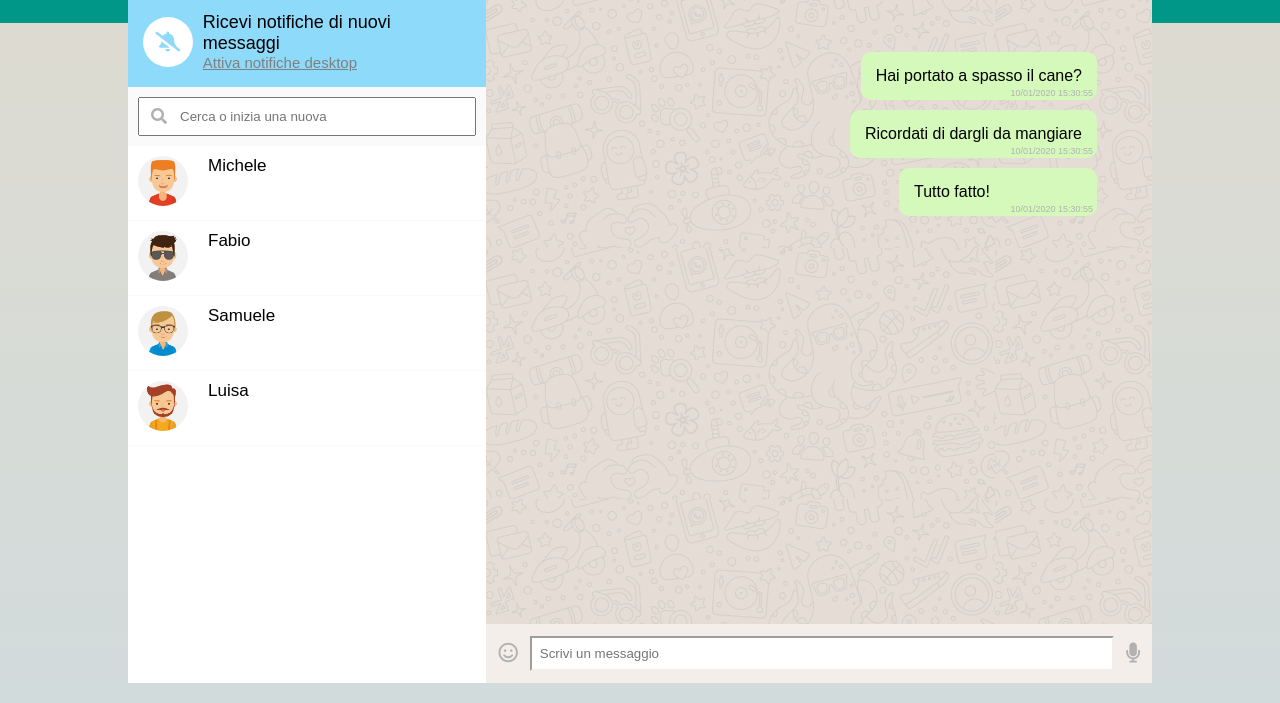
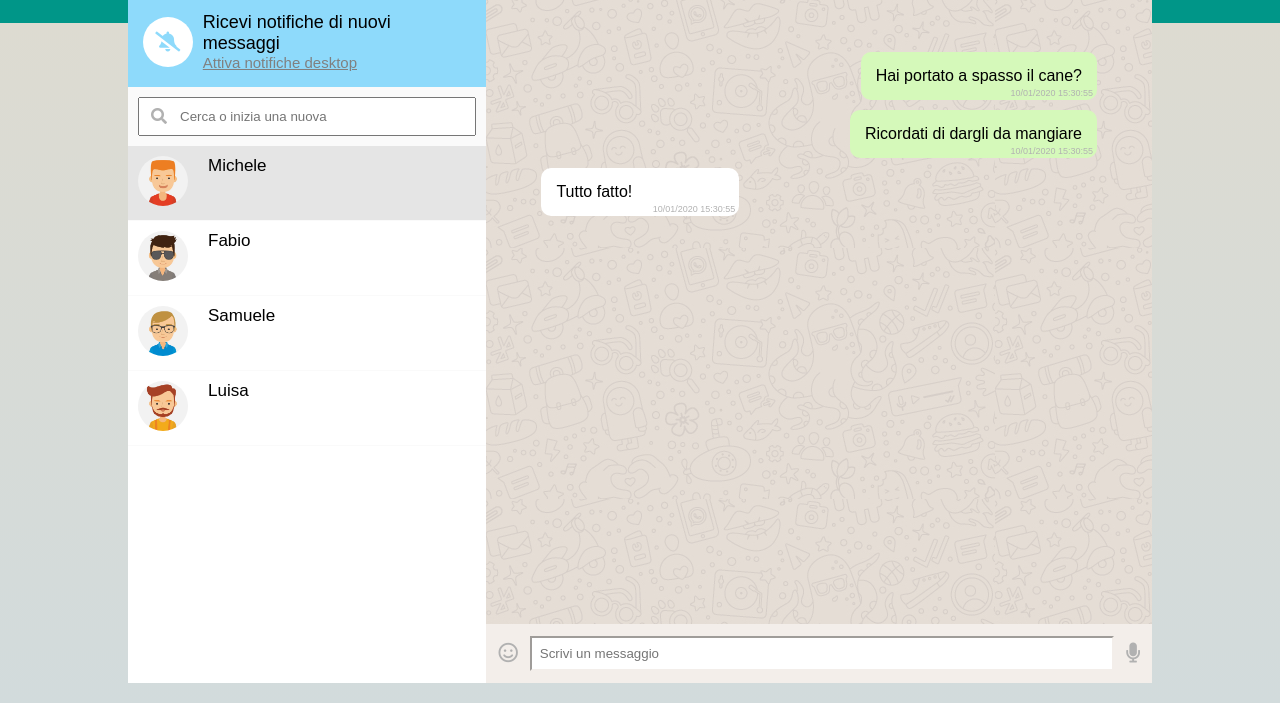
Before and after one commit to LorenzoGirinelli/vue-boolzapp, a plain HTML site: page MILESTONE 2/3/index.html in a window 1280 px wide. Shown: the part 97-800 px from the top of the page. Drawn offline with nearby package versions, Linux system fonts and the light colour scheme.

Commit message:
MILESTONE 3

```diff
--- a/MILESTONE 2/3/index.html
+++ b/MILESTONE 2/3/index.html
@@ -56,7 +56,11 @@
                         </div>
                     </div>
                     <div class="contacts">
-                        <div v-for="contact in contacts" class="contact">
+                        <div v-for="(contact, index) in contacts"
+                        class="contact"
+                        :class="{'active': index === activeContact}"
+                        @click="changeActiveContact(index)"
+                        >
                             <div class="contact-info">
                                 <div class="contact-image">
                                     <img :src="'img/avatar' + contact.avatar + '.jpg'" :alt="contact.name">
@@ -92,13 +96,17 @@
                     </div>
                     <!-- Messages -->
                     <div class="message-container">
-                        <div v-for="message in contacts[activeContact].messages" class="message sent">
+                        <div v-for="message in contacts[activeContact].messages"
+                        class="message"
+                        :class="{'sent': message.status === 'sent', 'received': message.status === 'received'} "
+                        >
                             {{ message.text }}
                             <div class="message-date">
                                 10/01/2020 15:30:55
                             </div>
                         </div>
                     </div>
+                    <!-- Message Actions -->
                     <div class="message-actions">
                         <div class="message-actions-icon">
                             <i class="far fa-smile"></i>
@@ -117,6 +125,8 @@
                 </div>
             </div>
         </div>
+
+    <script src="https://unpkg.com/dayjs@1.8.21/dayjs.min.js"></script>
     <script src="script.js"></script>
 </body>
 </html>
--- a/MILESTONE 2/3/script.js
+++ b/MILESTONE 2/3/script.js
@@ -99,14 +99,14 @@ const app = new Vue(
             },
             sendNewMessage: function () {
                 const newMessage = {
-                    date: datejs().format("DD/MM/YYYY HH:mm:ss"),
+                    date: dayjs().format("DD/MM/YYYY HH:mm:ss"),
                     text: this.newMessageText,
-                    status: 'sent'
+                    status:'sent'
                 };
                 this.contacts[this.activeContact].messages.push(newMessage);
                 this.newMessageText = '';
 
-                satTimeout(() => {
+                setTimeout(() => {
                     const newReplyMessage = {
                         date: dayjs().format("DD/MM/YYYY HH:mm:ss"),
                         text: 'ok',
@@ -115,6 +115,6 @@ const app = new Vue(
                     this.contacts[this.activeContact].messages.push(newReplyMessage);
                 }, 1000);
             }
-        },
+        }
     }
 );
--- a/MILESTONE 2/3/style.css
+++ b/MILESTONE 2/3/style.css
@@ -114,6 +114,9 @@ body{
     padding: 10px;
     border-bottom: 1px solid #FAFAFA;
 }
+.contact.active{
+    background-color: rgba(0, 0, 0, 0.1);
+}
 .contact-info{
     display: flex;
 }
```
